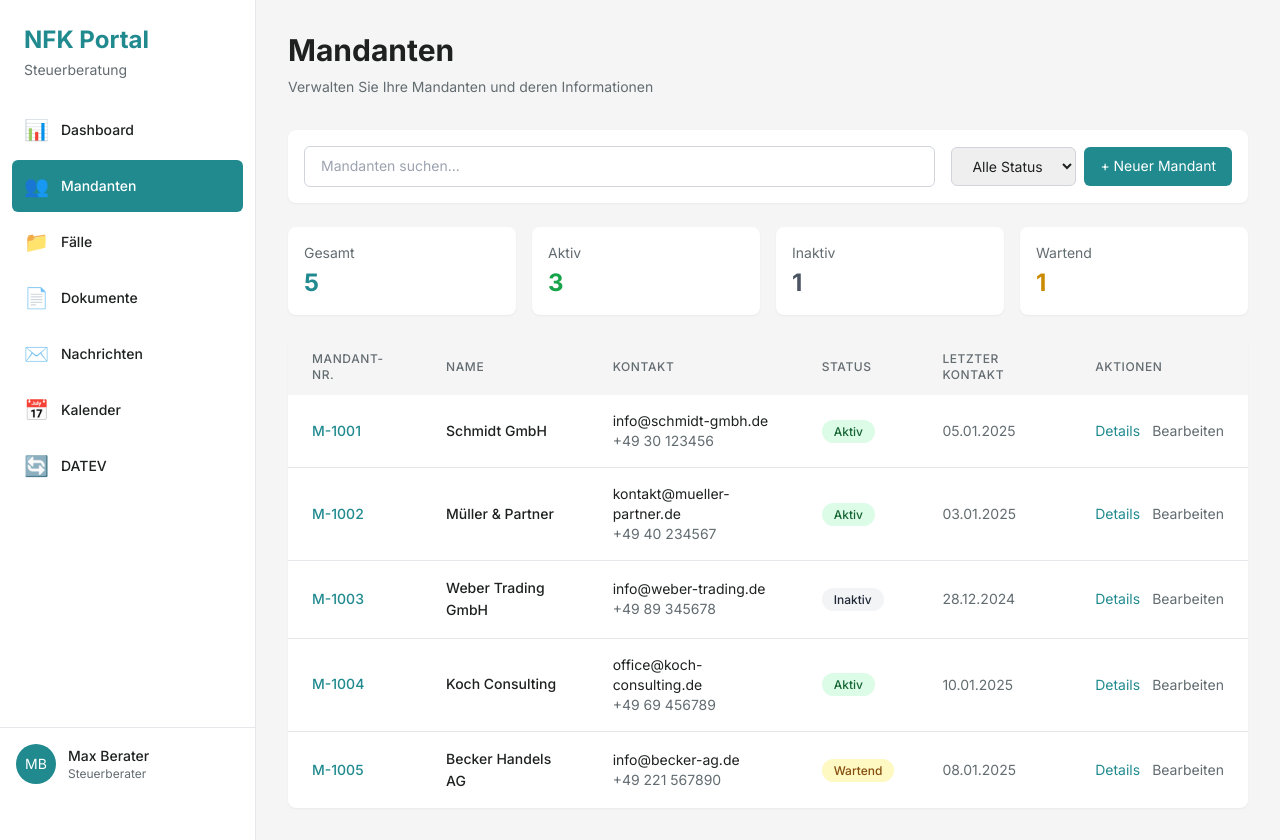
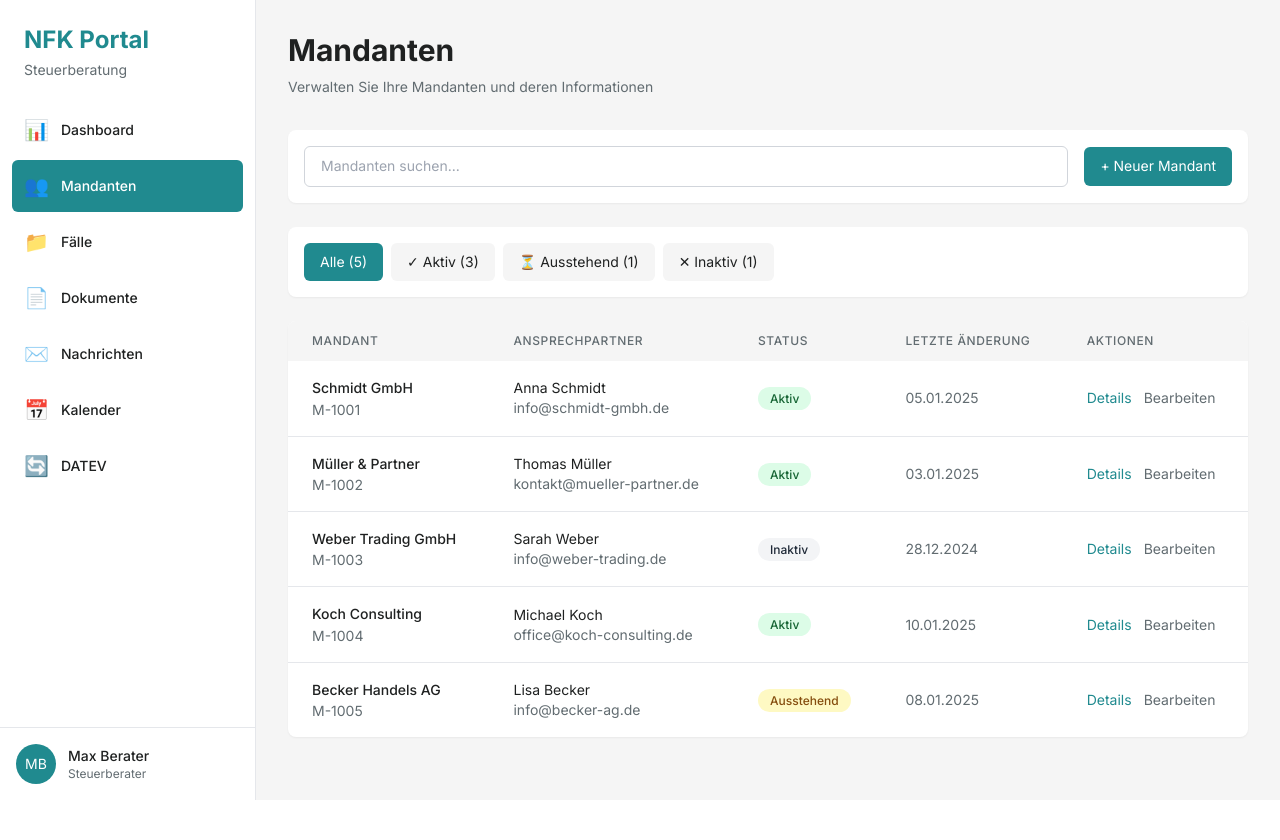
Before and after one commit to SloOoOoO/NFK, a React (Vite) app in the folder frontend/: page /portal/clients in a window 1280 px wide. After the commit the page ends 800 px from the top, so only its background shows below. Built offline with nearby package versions, Linux system fonts and the light colour scheme.

Commit message:
Add navigation links to Dashboard stats cards and improve Clients page with filter chips
Co-authored-by: SloOoOoO <150046834+SloOoOoO@users.noreply.github.com>

```diff
--- a/frontend/src/pages/portal/Clients.tsx
+++ b/frontend/src/pages/portal/Clients.tsx
@@ -6,11 +6,11 @@ export default function Clients() {
   const [filterStatus, setFilterStatus] = useState('all');
 
   const clients = [
-    { id: 1, name: 'Schmidt GmbH', email: 'info@schmidt-gmbh.de', status: 'Aktiv', mandantNr: 'M-1001', phone: '+49 30 123456', lastContact: '05.01.2025' },
-    { id: 2, name: 'Müller & Partner', email: 'kontakt@mueller-partner.de', status: 'Aktiv', mandantNr: 'M-1002', phone: '+49 40 234567', lastContact: '03.01.2025' },
-    { id: 3, name: 'Weber Trading GmbH', email: 'info@weber-trading.de', status: 'Inaktiv', mandantNr: 'M-1003', phone: '+49 89 345678', lastContact: '28.12.2024' },
-    { id: 4, name: 'Koch Consulting', email: 'office@koch-consulting.de', status: 'Aktiv', mandantNr: 'M-1004', phone: '+49 69 456789', lastContact: '10.01.2025' },
-    { id: 5, name: 'Becker Handels AG', email: 'info@becker-ag.de', status: 'Wartend', mandantNr: 'M-1005', phone: '+49 221 567890', lastContact: '08.01.2025' },
+    { id: 1, name: 'Schmidt GmbH', email: 'info@schmidt-gmbh.de', contact: 'Anna Schmidt', status: 'Aktiv', mandantNr: 'M-1001', phone: '+49 30 123456', lastContact: '05.01.2025' },
+    { id: 2, name: 'Müller & Partner', email: 'kontakt@mueller-partner.de', contact: 'Thomas Müller', status: 'Aktiv', mandantNr: 'M-1002', phone: '+49 40 234567', lastContact: '03.01.2025' },
+    { id: 3, name: 'Weber Trading GmbH', email: 'info@weber-trading.de', contact: 'Sarah Weber', status: 'Inaktiv', mandantNr: 'M-1003', phone: '+49 89 345678', lastContact: '28.12.2024' },
+    { id: 4, name: 'Koch Consulting', email: 'office@koch-consulting.de', contact: 'Michael Koch', status: 'Aktiv', mandantNr: 'M-1004', phone: '+49 69 456789', lastContact: '10.01.2025' },
+    { id: 5, name: 'Becker Handels AG', email: 'info@becker-ag.de', contact: 'Lisa Becker', status: 'Ausstehend', mandantNr: 'M-1005', phone: '+49 221 567890', lastContact: '08.01.2025' },
   ];
 
   const filteredClients = clients.filter(client => {
@@ -27,11 +27,18 @@ export default function Clients() {
         return 'bg-green-100 text-green-800';
       case 'Inaktiv':
         return 'bg-gray-100 text-gray-800';
-      case 'Wartend':
+      case 'Ausstehend':
         return 'bg-yellow-100 text-yellow-800';
       default:
         return 'bg-gray-100 text-gray-800';
     }
+  };
+
+  const statusCounts = {
+    all: clients.length,
+    aktiv: clients.filter(c => c.status === 'Aktiv').length,
+    ausstehend: clients.filter(c => c.status === 'Ausstehend').length,
+    inaktiv: clients.filter(c => c.status === 'Inaktiv').length,
   };
 
   return (
@@ -59,17 +66,6 @@ export default function Clients() {
             </div>
 
             <div className="flex gap-2 w-full md:w-auto">
-              <select
-                value={filterStatus}
-                onChange={(e) => setFilterStatus(e.target.value)}
-                className="px-4 py-2 border border-gray-300 rounded-md focus:ring-2 focus:ring-primary focus:border-transparent"
-              >
-                <option value="all">Alle Status</option>
-                <option value="Aktiv">Aktiv</option>
-                <option value="Inaktiv">Inaktiv</option>
-                <option value="Wartend">Wartend</option>
-              </select>
-
               <button className="btn-primary whitespace-nowrap">
                 + Neuer Mandant
               </button>
@@ -77,25 +73,53 @@ export default function Clients() {
           </div>
         </div>
 
-        {/* Stats Cards */}
-        <div className="grid grid-cols-1 md:grid-cols-4 gap-4 mb-6">
-          <div className="bg-white p-4 rounded-lg shadow-sm">
-            <p className="text-sm text-textSecondary mb-1">Gesamt</p>
-            <p className="text-2xl font-bold text-primary">{clients.length}</p>
-          </div>
-          <div className="bg-white p-4 rounded-lg shadow-sm">
-            <p className="text-sm text-textSecondary mb-1">Aktiv</p>
-            <p className="text-2xl font-bold text-green-600">{clients.filter(c => c.status === 'Aktiv').length}</p>
-          </div>
-          <div className="bg-white p-4 rounded-lg shadow-sm">
-            <p className="text-sm text-textSecondary mb-1">Inaktiv</p>
-            <p className="text-2xl font-bold text-gray-600">{clients.filter(c => c.status === 'Inaktiv').length}</p>
-          </div>
-          <div className="bg-white p-4 rounded-lg shadow-sm">
-            <p className="text-sm text-textSecondary mb-1">Wartend</p>
-            <p className="text-2xl font-bold text-yellow-600">{clients.filter(c => c.status === 'Wartend').length}</p>
+        {/* Filter Chips */}
+        <div className="bg-white p-4 rounded-lg shadow-sm mb-6">
+          <div className="flex gap-2 overflow-x-auto">
+            <button
+              onClick={() => setFilterStatus('all')}
+              className={`px-4 py-2 rounded-md whitespace-nowrap ${
+                filterStatus === 'all'
+                  ? 'bg-primary text-white'
+                  : 'bg-secondary text-textPrimary hover:bg-gray-200'
+              }`}
+            >
+              Alle ({statusCounts.all})
+            </button>
+            <button
+              onClick={() => setFilterStatus('Aktiv')}
+              className={`px-4 py-2 rounded-md whitespace-nowrap ${
+                filterStatus === 'Aktiv'
+                  ? 'bg-primary text-white'
+                  : 'bg-secondary text-textPrimary hover:bg-gray-200'
+              }`}
+            >
+              ✓ Aktiv ({statusCounts.aktiv})
+            </button>
+            <button
+              onClick={() => setFilterStatus('Ausstehend')}
+              className={`px-4 py-2 rounded-md whitespace-nowrap ${
+                filterStatus === 'Ausstehend'
+                  ? 'bg-primary text-white'
+                  : 'bg-secondary text-textPrimary hover:bg-gray-200'
+              }`}
+            >
+              ⏳ Ausstehend ({statusCounts.ausstehend})
+            </button>
+            <button
+              onClick={() => setFilterStatus('Inaktiv')}
+              className={`px-4 py-2 rounded-md whitespace-nowrap ${
+                filterStatus === 'Inaktiv'
+                  ? 'bg-primary text-white'
+                  : 'bg-secondary text-textPrimary hover:bg-gray-200'
+              }`}
+            >
+              ✕ Inaktiv ({statusCounts.inaktiv})
+            </button>
           </div>
         </div>
+
+
 
         {/* Clients Table */}
         <div className="bg-white rounded-lg shadow-sm overflow-hidden">
@@ -104,19 +128,16 @@ export default function Clients() {
               <thead className="bg-secondary">
                 <tr>
                   <th className="px-6 py-3 text-left text-xs font-medium text-textSecondary uppercase tracking-wider">
-                    Mandant-Nr.
+                    Mandant
                   </th>
                   <th className="px-6 py-3 text-left text-xs font-medium text-textSecondary uppercase tracking-wider">
-                    Name
-                  </th>
-                  <th className="px-6 py-3 text-left text-xs font-medium text-textSecondary uppercase tracking-wider">
-                    Kontakt
+                    Ansprechpartner
                   </th>
                   <th className="px-6 py-3 text-left text-xs font-medium text-textSecondary uppercase tracking-wider">
                     Status
                   </th>
                   <th className="px-6 py-3 text-left text-xs font-medium text-textSecondary uppercase tracking-wider">
-                    Letzter Kontakt
+                    Letzte Änderung
                   </th>
                   <th className="px-6 py-3 text-left text-xs font-medium text-textSecondary uppercase tracking-wider">
                     Aktionen
@@ -127,15 +148,13 @@ export default function Clients() {
                 {filteredClients.length > 0 ? (
                   filteredClients.map((client) => (
                     <tr key={client.id} className="hover:bg-secondary transition-colors">
-                      <td className="px-6 py-4 whitespace-nowrap">
-                        <span className="font-medium text-primary">{client.mandantNr}</span>
+                      <td className="px-6 py-4">
+                        <div className="font-medium text-textPrimary">{client.name}</div>
+                        <div className="text-sm text-textSecondary">{client.mandantNr}</div>
                       </td>
                       <td className="px-6 py-4">
-                        <div className="font-medium text-textPrimary">{client.name}</div>
-                      </td>
-                      <td className="px-6 py-4">
-                        <div className="text-sm text-textPrimary">{client.email}</div>
-                        <div className="text-sm text-textSecondary">{client.phone}</div>
+                        <div className="text-sm text-textPrimary">{client.contact}</div>
+                        <div className="text-sm text-textSecondary">{client.email}</div>
                       </td>
                       <td className="px-6 py-4 whitespace-nowrap">
                         <span className={`px-3 py-1 rounded-full text-xs font-medium ${getStatusColor(client.status)}`}>
@@ -153,9 +172,12 @@ export default function Clients() {
                   ))
                 ) : (
                   <tr>
-                    <td colSpan={6} className="px-6 py-12 text-center">
+                    <td colSpan={5} className="px-6 py-12 text-center">
                       <div className="text-4xl mb-2">🔍</div>
                       <p className="text-textSecondary">Keine Mandanten gefunden</p>
+                      <p className="text-sm text-textSecondary mt-2">
+                        Versuchen Sie einen anderen Suchbegriff oder Filter
+                      </p>
                     </td>
                   </tr>
                 )}
```
Also changed, not shown: frontend/src/pages/portal/Dashboard.tsx (+12 -4 lines).
